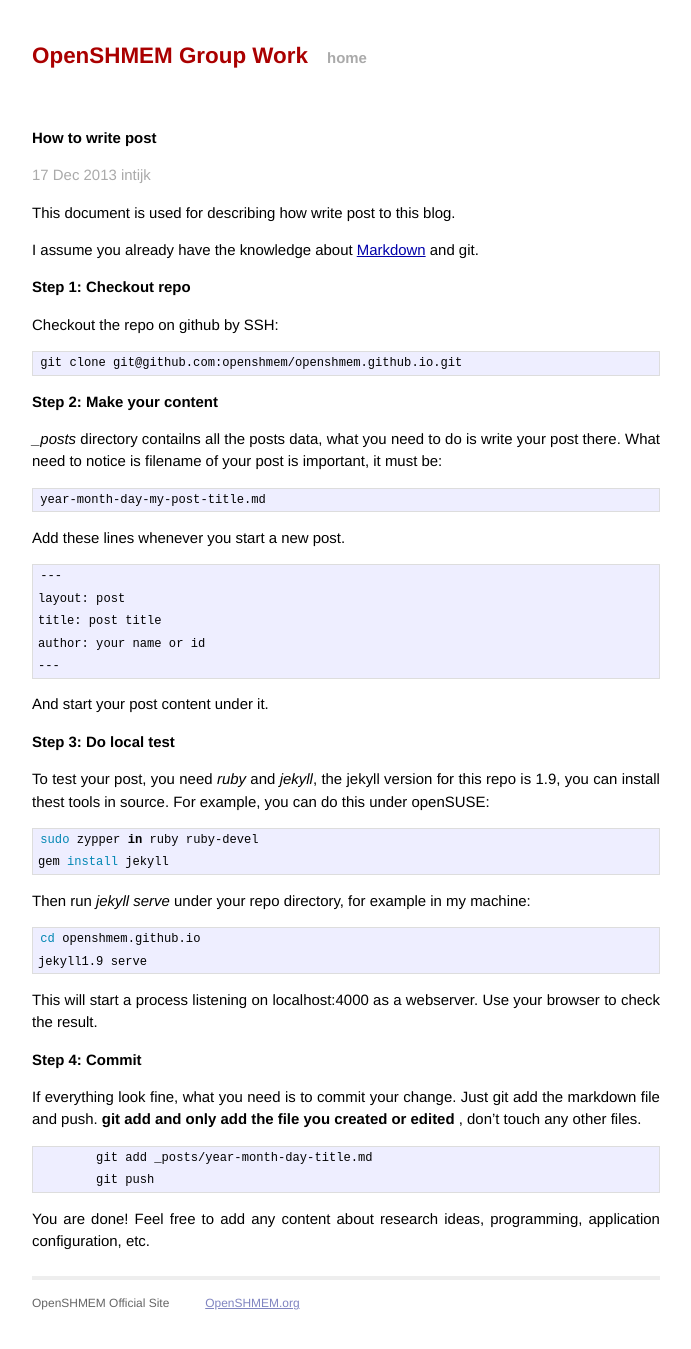
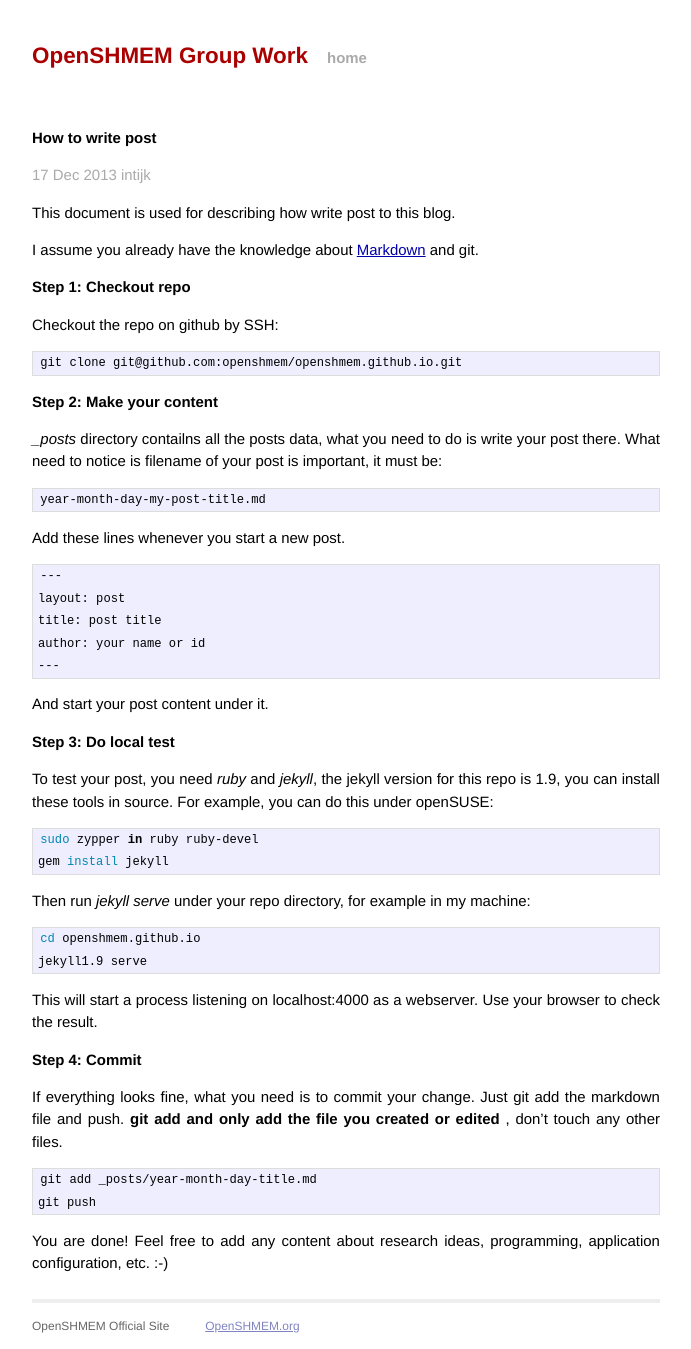
Before and after one commit to openshmem/openshmem.github.io, a Jekyll site: the page built from _posts/2013-12-17-how-to-write-post.md, in a window 1280 px wide. Shown: the whole page, without its empty margins (294-985 px from the left). Built offline with Jekyll 4.4.1, drawn with Linux system fonts in a browser that asks for light colours; Markdown is read by kramdown in place of the engine named in the settings; before the commit the page ends 1327 px from its top, so only the background shows below that.

Commit message:
fix typo

````diff
--- a/_posts/2013-12-17-how-to-write-post.md
+++ b/_posts/2013-12-17-how-to-write-post.md
@@ -36,7 +36,7 @@ And start your post content under it.
 
 Step 3: Do local test
 ---
-To test your post, you need *ruby* and *jekyll*, the jekyll version for this repo is 1.9, you can install thest tools in source. For example, you can do this under openSUSE:
+To test your post, you need *ruby* and *jekyll*, the jekyll version for this repo is 1.9, you can install these tools in source. For example, you can do this under openSUSE:
 
 ```bash
 sudo zypper in ruby ruby-devel
@@ -53,10 +53,10 @@ This will start a process listening on localhost:4000 as a webserver. Use your b
 
 Step 4: Commit
 ---
-If everything look fine, what you need is to commit your change. Just git add the markdown file and push. **git add and only add the file you created or edited** , don't touch any other files.
+If everything looks fine, what you need is to commit your change. Just git add the markdown file and push. **git add and only add the file you created or edited** , don't touch any other files.
 
 ```bash
-	git add _posts/year-month-day-title.md
-	git push
+git add _posts/year-month-day-title.md
+git push
 ```
-You are done! Feel free to add any content about research ideas, programming,  application configuration, etc.
+You are done! Feel free to add any content about research ideas, programming,  application configuration, etc.  :-)
````
